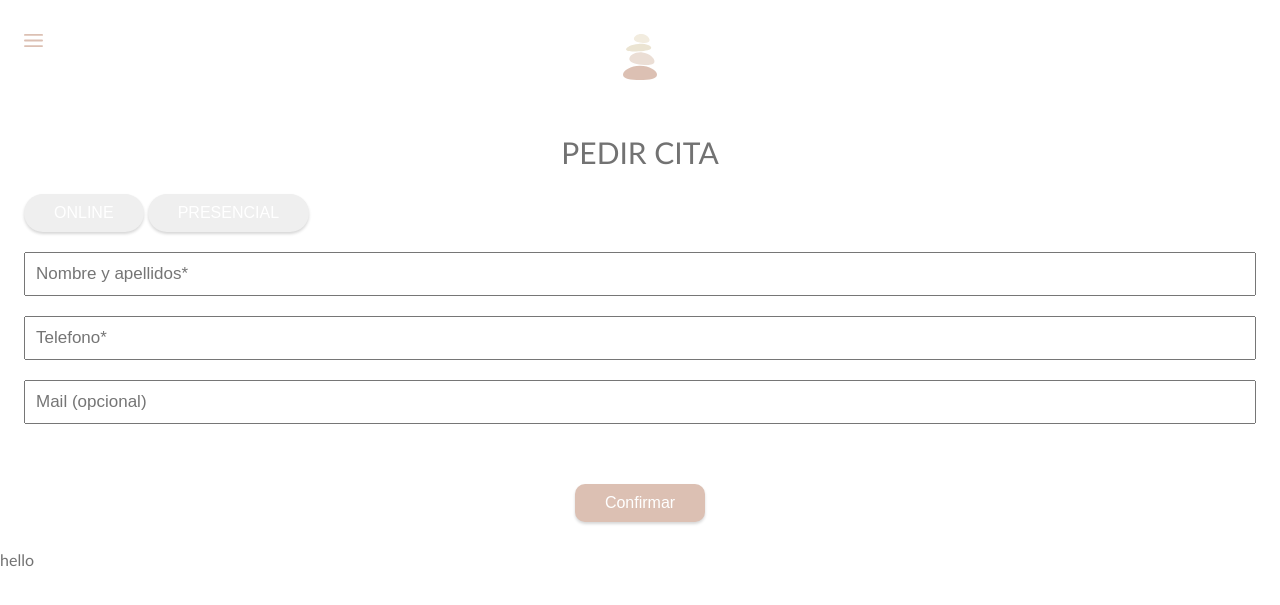
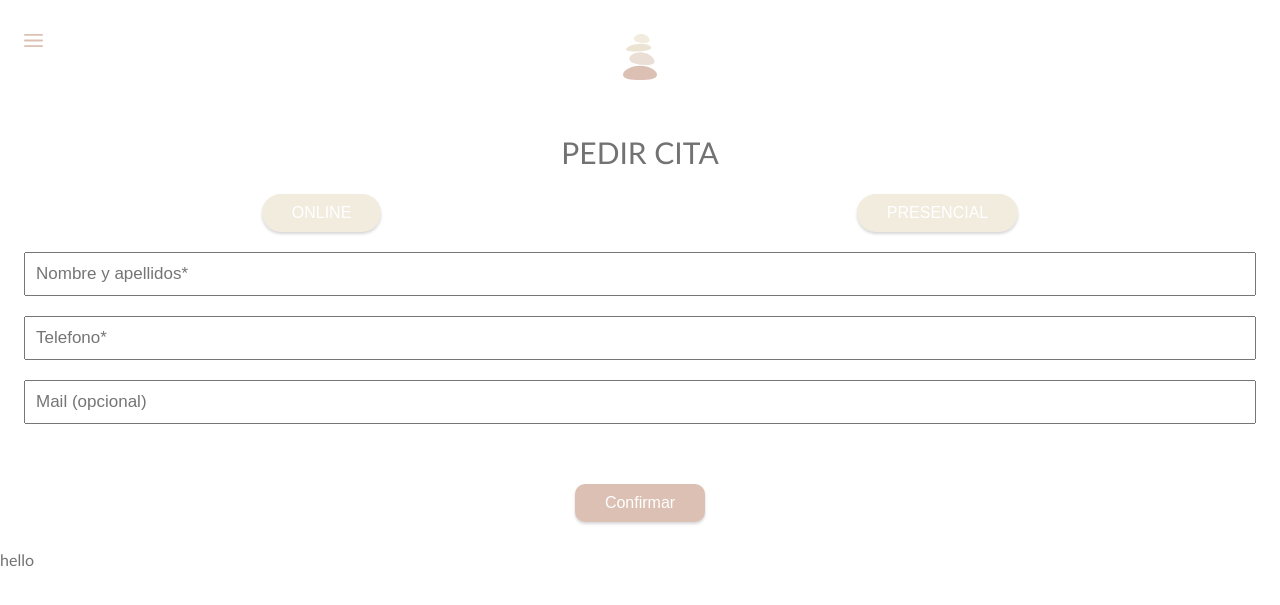
Before and after one commit to Jefry16/members, a PHP site: page /posts/Citas in a window 1280 px wide. Shown: the top 605 px of the page. Run offline with PHP 8.4, Linux system fonts and the light colour scheme.

Commit message:
starter 04-01-2022

```diff
--- a/App/Views/Citas/index.html
+++ b/App/Views/Citas/index.html
@@ -1,15 +1,19 @@
 {% extends "base.html" %}
 
 {% block title %}Home{% endblock %}
+
+    {% block stylesheet %}
+    <link rel="stylesheet" href="/css/citas.css">
+    {% endblock %}
 
 {% block body %}
 
     <h1>PEDIR CITA</h1>
 
     <form>
-        <div>
-            <button class="btn pill-btn">ONLINE</button>
-            <button class="btn pill-btn">PRESENCIAL</button>
+        <div class="citas__actions">
+            <button class="btn pill-btn beige-bg" type="button">ONLINE</button>
+            <button class="btn pill-btn beige-bg" type="button">PRESENCIAL</button>
         </div>
         <div class="input-text">
             <input type="text" name="" id="" placeholder="Nombre y apellidos*">
--- /dev/null
+++ b/public/css/citas.css
@@ -0,0 +1,4 @@
+.citas__actions{
+    display: flex;
+    justify-content: space-around;
+}
--- a/public/css/global.css
+++ b/public/css/global.css
@@ -1,5 +1,6 @@
 :root {
         --brown-color: #DCC0B3;
+        --beige-coloe: #F2ECDF;
   }
 
 html {
@@ -74,6 +75,10 @@ h3 {
 .btn-white{
     background-color: #fff;
     color: var(--brown-color);
+}
+
+.beige-bg{
+    background-color: var(--beige-coloe);
 }
 
 .contact{
@@ -171,6 +176,8 @@ h3 {
     border-radius: 20px;
 }
 
+
+
 .tag{
     display: inline-block;
     padding: 0.5rem 1rem;
```
